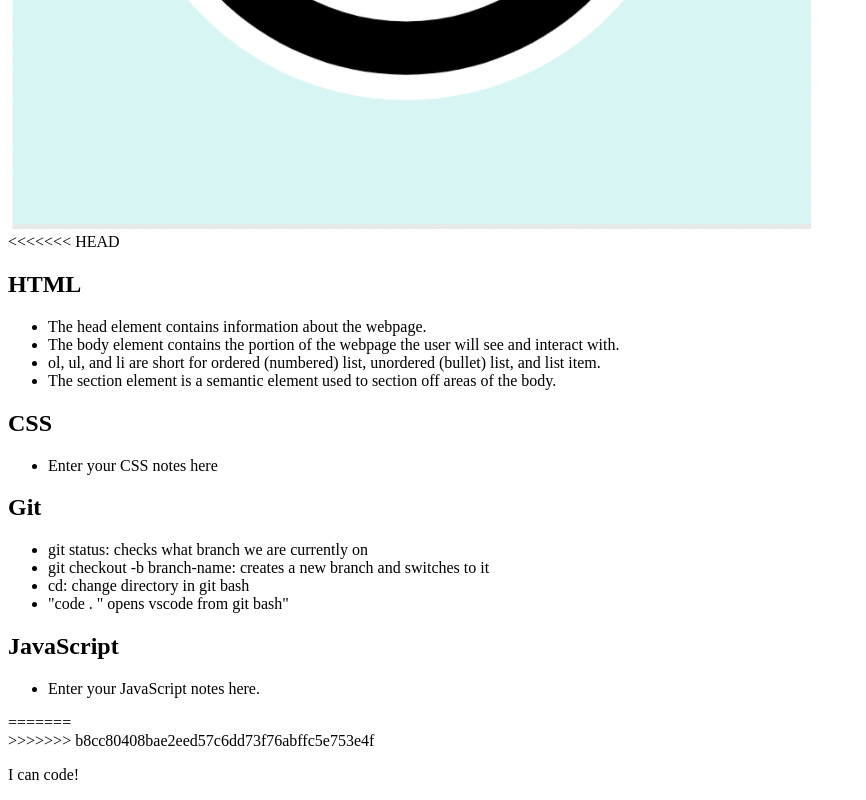
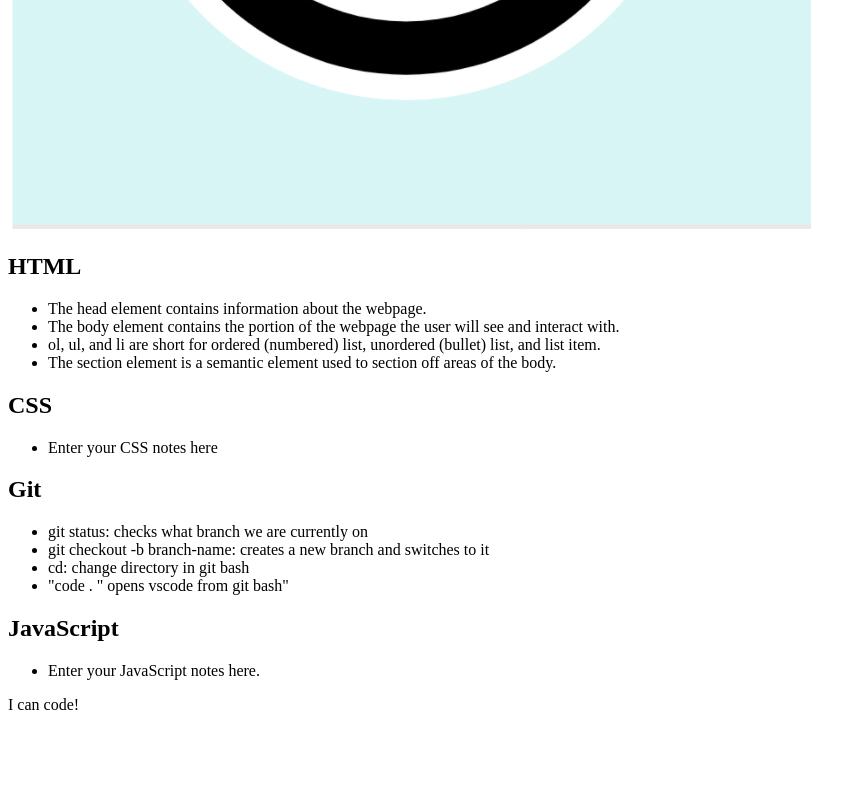
Before and after one commit to jicard/Prework-Study-Guide, a plain HTML site: page prework-study-guide/index.html in a window 1280 px wide. Shown: the part 627-1427 px from the top of the page, without its empty margins (0-866 px from the left). After the commit the page ends 1357 px from the top, so only its background shows below. Drawn offline with Linux system fonts and the light colour scheme.

```diff
--- a/prework-study-guide/index.html
+++ b/prework-study-guide/index.html
@@ -11,7 +11,6 @@
       <h1>Prework Study Guide</h1>
       <img src="./assets/bowtie-cat.png" alt="Profile image of cat wearing a bow tie." />
     </header>
-<<<<<<< HEAD
 
     <main>
       <!-- Student code goes here -->
@@ -48,11 +47,6 @@
         <li>Enter your JavaScript notes here.</li>
       </ul>
       </section>
-
-=======
-    <main>
-      <!-- Student code goes here -->
->>>>>>> b8cc80408bae2eed57c6dd73f76abffc5e753e4f
     </main>
 
     <footer>
```
